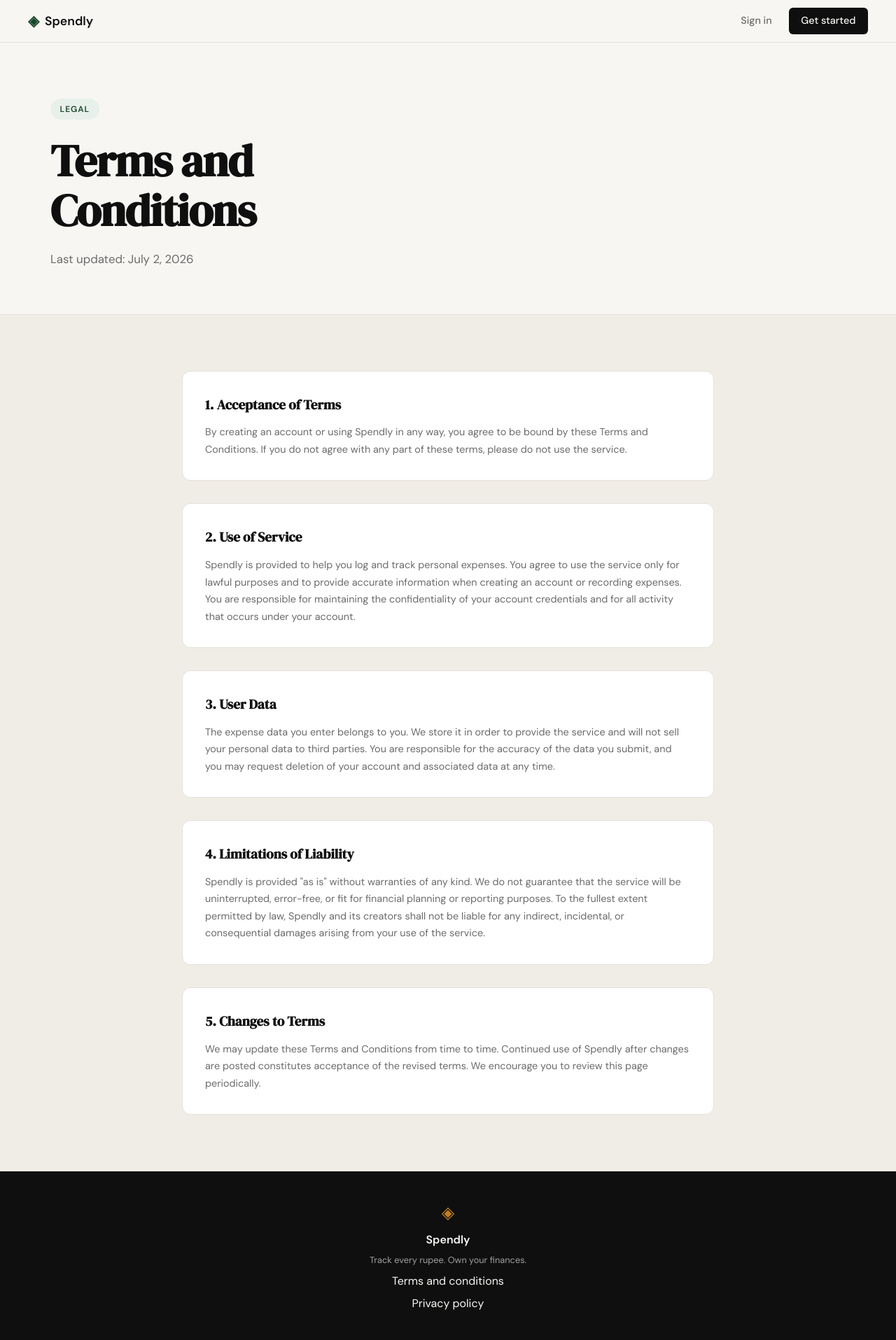
After one commit to Samruddhin-18/spendly, a Flask app: page /terms in a window 1280 px wide. The commit adds this page. Shown: the whole page at 70% size. Run offline with Flask 3, Linux system fonts and the light colour scheme.

Commit message:
landing: add terms and conditions page and route

```diff
--- a/app.py
+++ b/app.py
@@ -20,6 +20,11 @@
 @app.route("/login")
 def login():
     return render_template("login.html")
+
+
+@app.route("/terms")
+def terms():
+    return render_template("terms.html")
 
 
 # ------------------------------------------------------------------ #
--- a/templates/base.html
+++ b/templates/base.html
@@ -34,7 +34,7 @@
             <span class="brand-icon">◈</span>
             <span class="footer-name">Spendly</span>
             <p class="footer-copy">Track every rupee. Own your finances.</p>
-            <a href="#">Terms and conditions</a>
+            <a href="{{ url_for('terms') }}">Terms and conditions</a>
             <a href="#">Privacy policy</a>
         </div>
     </footer>
--- /dev/null
+++ b/templates/terms.html
@@ -0,0 +1,71 @@
+{% extends "base.html" %}
+
+{% block title %}Terms and Conditions — Spendly{% endblock %}
+
+{% block content %}
+
+<section class="hero" style="padding-bottom: 2rem;">
+    <div class="hero-inner">
+        <div class="hero-badge">Legal</div>
+        <h1 class="hero-title">Terms and Conditions</h1>
+        <p class="hero-subtitle">Last updated: July 2, 2026</p>
+    </div>
+</section>
+
+<section class="features">
+    <div class="features-inner" style="grid-template-columns: 1fr; text-align: left; max-width: 760px; margin: 0 auto;">
+
+        <div class="feature-card" style="align-items: flex-start; text-align: left;">
+            <h3 class="feature-title">1. Acceptance of Terms</h3>
+            <p class="feature-body">
+                By creating an account or using Spendly in any way, you agree to be bound by these
+                Terms and Conditions. If you do not agree with any part of these terms, please do
+                not use the service.
+            </p>
+        </div>
+
+        <div class="feature-card" style="align-items: flex-start; text-align: left;">
+            <h3 class="feature-title">2. Use of Service</h3>
+            <p class="feature-body">
+                Spendly is provided to help you log and track personal expenses. You agree to use
+                the service only for lawful purposes and to provide accurate information when
+                creating an account or recording expenses. You are responsible for maintaining the
+                confidentiality of your account credentials and for all activity that occurs under
+                your account.
+            </p>
+        </div>
+
+        <div class="feature-card" style="align-items: flex-start; text-align: left;">
+            <h3 class="feature-title">3. User Data</h3>
+            <p class="feature-body">
+                The expense data you enter belongs to you. We store it in order to provide the
+                service and will not sell your personal data to third parties. You are responsible
+                for the accuracy of the data you submit, and you may request deletion of your
+                account and associated data at any time.
+            </p>
+        </div>
+
+        <div class="feature-card" style="align-items: flex-start; text-align: left;">
+            <h3 class="feature-title">4. Limitations of Liability</h3>
+            <p class="feature-body">
+                Spendly is provided "as is" without warranties of any kind. We do not guarantee
+                that the service will be uninterrupted, error-free, or fit for financial planning
+                or reporting purposes. To the fullest extent permitted by law, Spendly and its
+                creators shall not be liable for any indirect, incidental, or consequential damages
+                arising from your use of the service.
+            </p>
+        </div>
+
+        <div class="feature-card" style="align-items: flex-start; text-align: left;">
+            <h3 class="feature-title">5. Changes to Terms</h3>
+            <p class="feature-body">
+                We may update these Terms and Conditions from time to time. Continued use of
+                Spendly after changes are posted constitutes acceptance of the revised terms. We
+                encourage you to review this page periodically.
+            </p>
+        </div>
+
+    </div>
+</section>
+
+{% endblock %}
```
